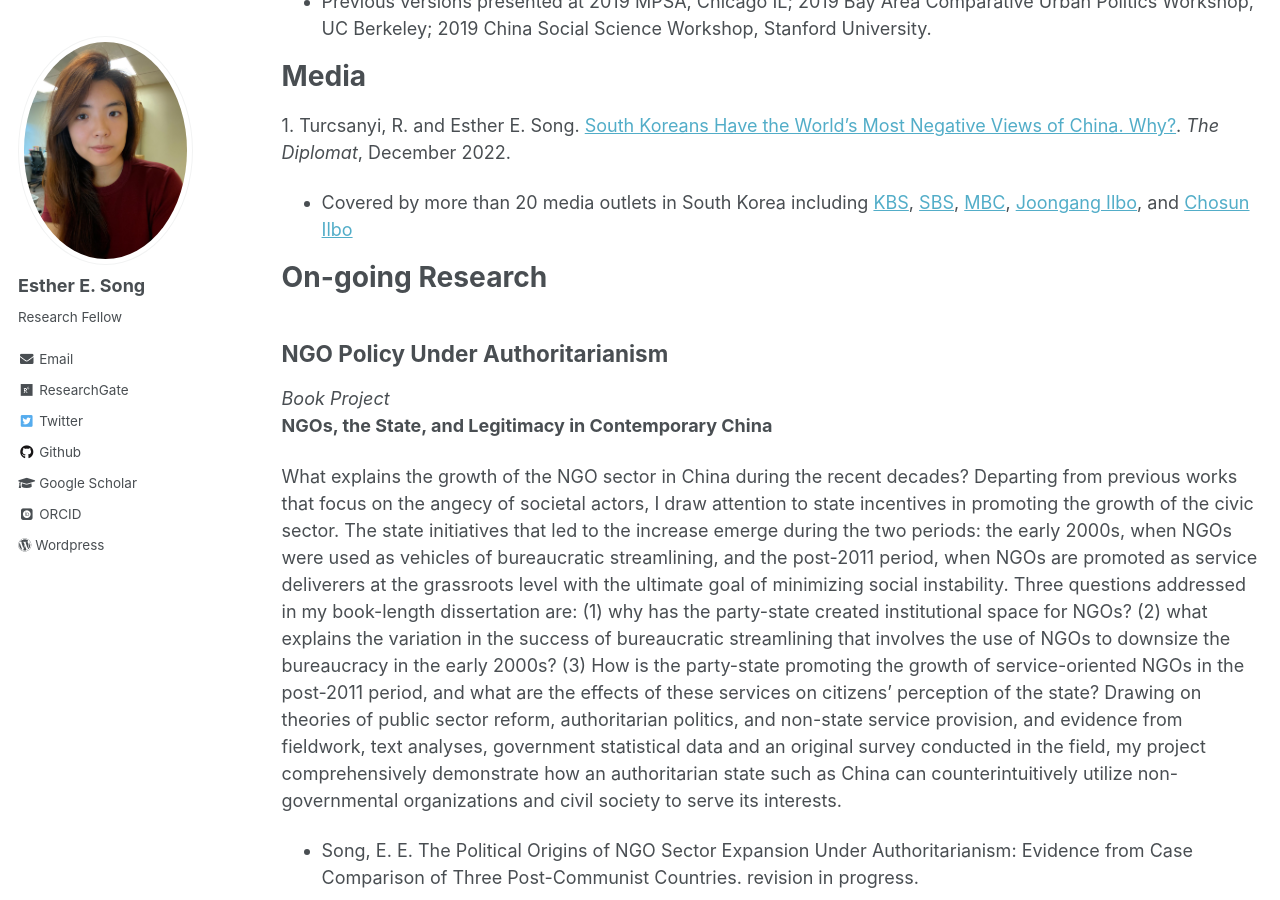
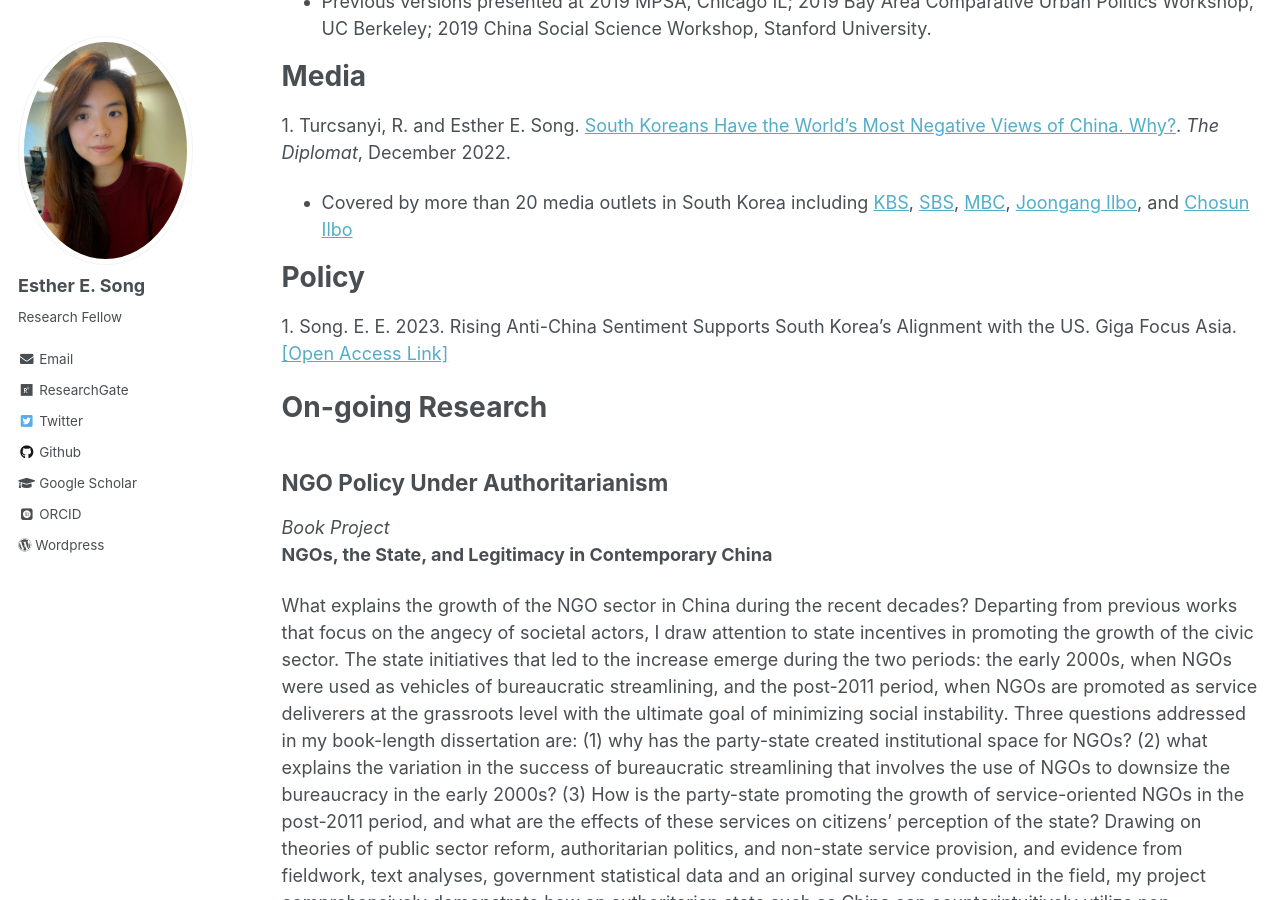
Before and after one commit to ehsong/ehsong.github.io, a Jekyll site: the page built from _pages/research.md, in a window 1280 px wide and 900 px high, scrolled down 890 px. Built offline with Jekyll 4.4.1, drawn with Linux system fonts in a browser that asks for light colours; some web fonts are replaced.

Commit message:
Update research.md

```diff
--- a/_pages/research.md
+++ b/_pages/research.md
@@ -28,6 +28,10 @@
 
 1\. Turcsanyi, R. and Esther E. Song. [South Koreans Have the World's Most Negative Views of China. Why?](https://thediplomat.com/2022/12/south-koreans-have-the-worlds-most-negative-views-of-china-why/). *The Diplomat*, December 2022.
    * Covered by more than 20 media outlets in South Korea including [KBS](https://news.kbs.co.kr/news/view.do?ncd=6207159&ref=A), [SBS](https://news.sbs.co.kr/news/endPage.do?news_id=N1007024887&plink=ORI&cooper=NAVER), [MBC](https://imnews.imbc.com/replay/2022/nwtoday/article/6440097_35752.html), [Joongang Ilbo](https://www.joongang.co.kr/article/25129259), and [Chosun Ilbo](https://www.chosun.com/international/international_general/2022/12/28/NSJ6CQ37RNEM3JOVZWWAZDRAAI/?utm_source=naver&utm_medium=referral&utm_campaign=naver-news)
+
+# Policy
+
+1\. Song. E. E. 2023. Rising Anti-China Sentiment Supports South Korea’s Alignment with the US. Giga Focus Asia. [[Open Access Link]](https://www.giga-hamburg.de/en/publications/giga-focus/rising-anti-china-sentiment-supports-south-koreas-alignment-with-the-us)
 
 # On-going Research
 ## NGO Policy Under Authoritarianism
```
